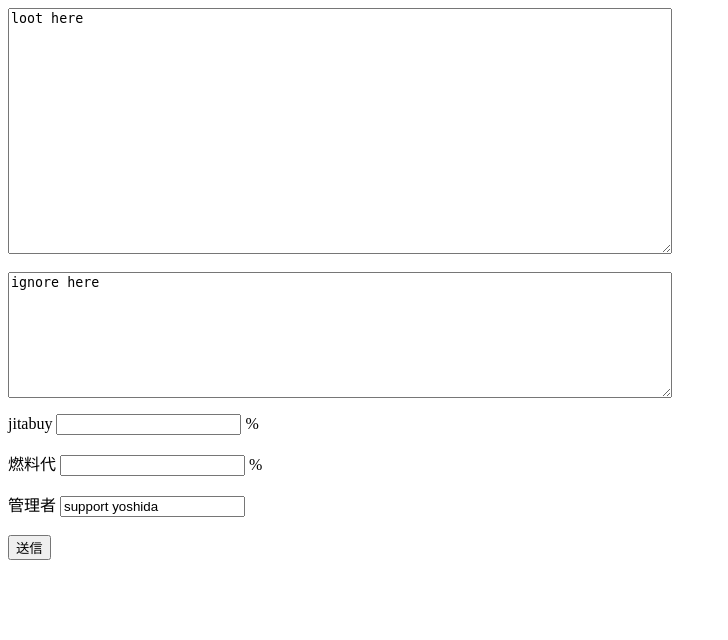
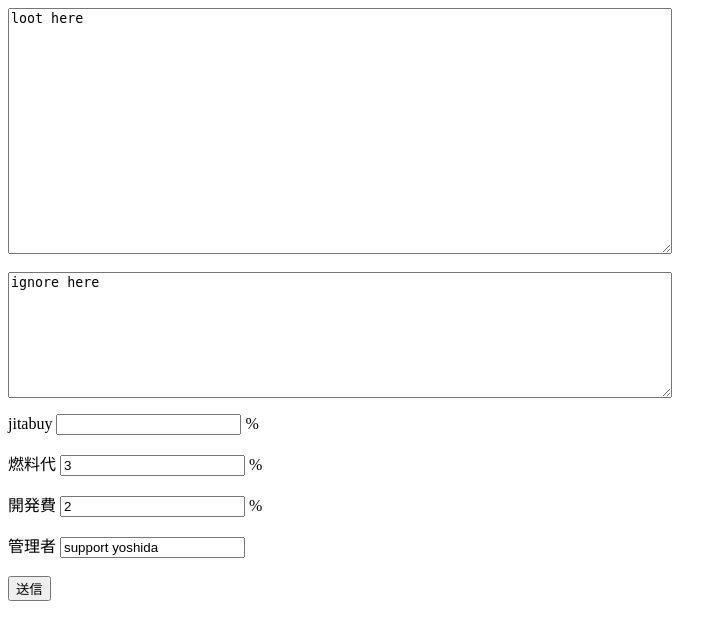
Before and after one commit to varuhait/mining_web, a Django app: page /calculater/ in a window 1280 px wide. Shown: the top 640 px of the page, without its empty margins (0-728 px from the left). Run offline with Django 3.2, Linux system fonts and the light colour scheme.

Commit message:
develop change 1

```diff
--- a/calculater/templates/calculater.html
+++ b/calculater/templates/calculater.html
@@ -3,7 +3,8 @@
   <textarea name="loots" rows="16" cols="80">loot here</textarea><br><br>
   <textarea name="ignores" rows="8" cols="80">ignore here</textarea>
   <p>jitabuy <input type="text" name="jita_buy"> %
-  <p>燃料代 <input type="text" name="fuel_tax"> % <br>
+  <p>燃料代 <input type="text" name="fuel_tax" value=3> % <br>
+  <p>開発費 <input type="text" name="develop_fee" value=2> % <br>
   <p>管理者 <input type="text" name="administrator" value="support yoshida"><br><br>
   <input type='submit' value='送信'>
 </form>
```
